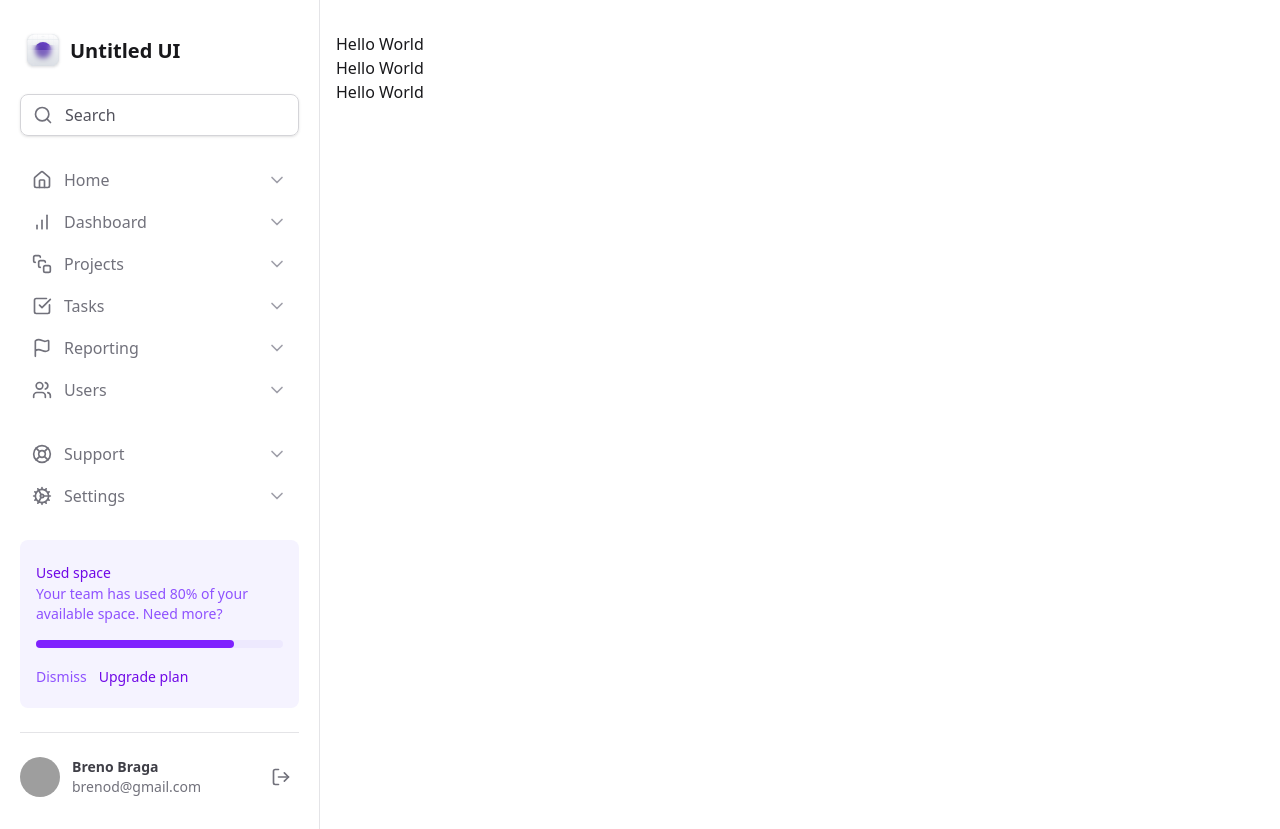
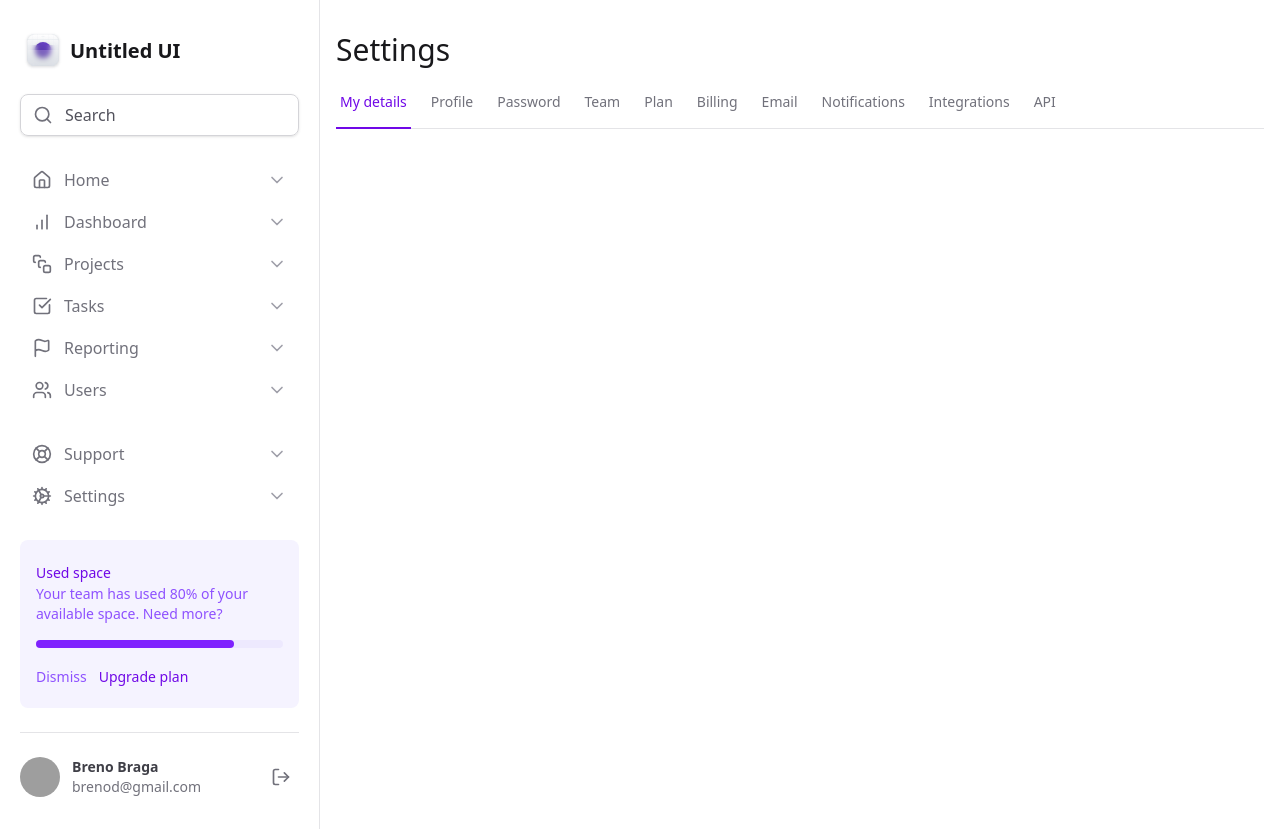
Before and after one commit to Brenobn/Styling-web, a Next.js app: page / in a window 1280 px wide. Built offline with nearby package versions, Linux system fonts and the light colour scheme; grey boxes are pictures that could not be loaded.

Commit message:
Importing SettingsTabs

```diff
--- a/src/app/page.tsx
+++ b/src/app/page.tsx
@@ -1,9 +1,11 @@
+import { SettingsTabs } from '@/components/SettingsTabs'
+
 export default function Home() {
   return (
-    <div>
-      <h1>Hello World</h1>
-      <h2>Hello World</h2>
-      <p>Hello World</p>
-    </div>
-  );
+    <>
+      <h1 className="text-3xl font-medium text-zinc-900">Settings</h1>
+
+      <SettingsTabs />
+    </>
+  )
 }
```
